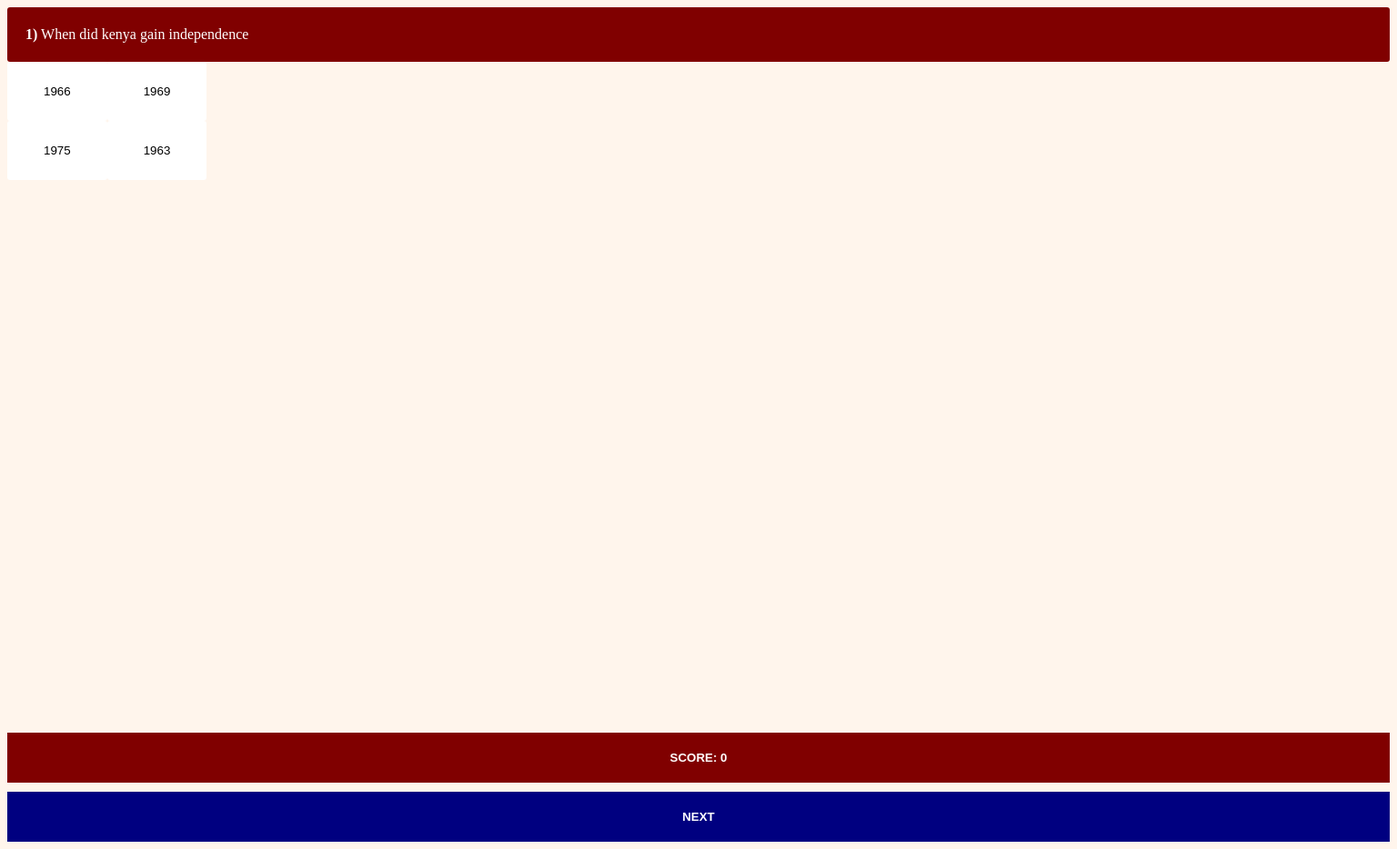
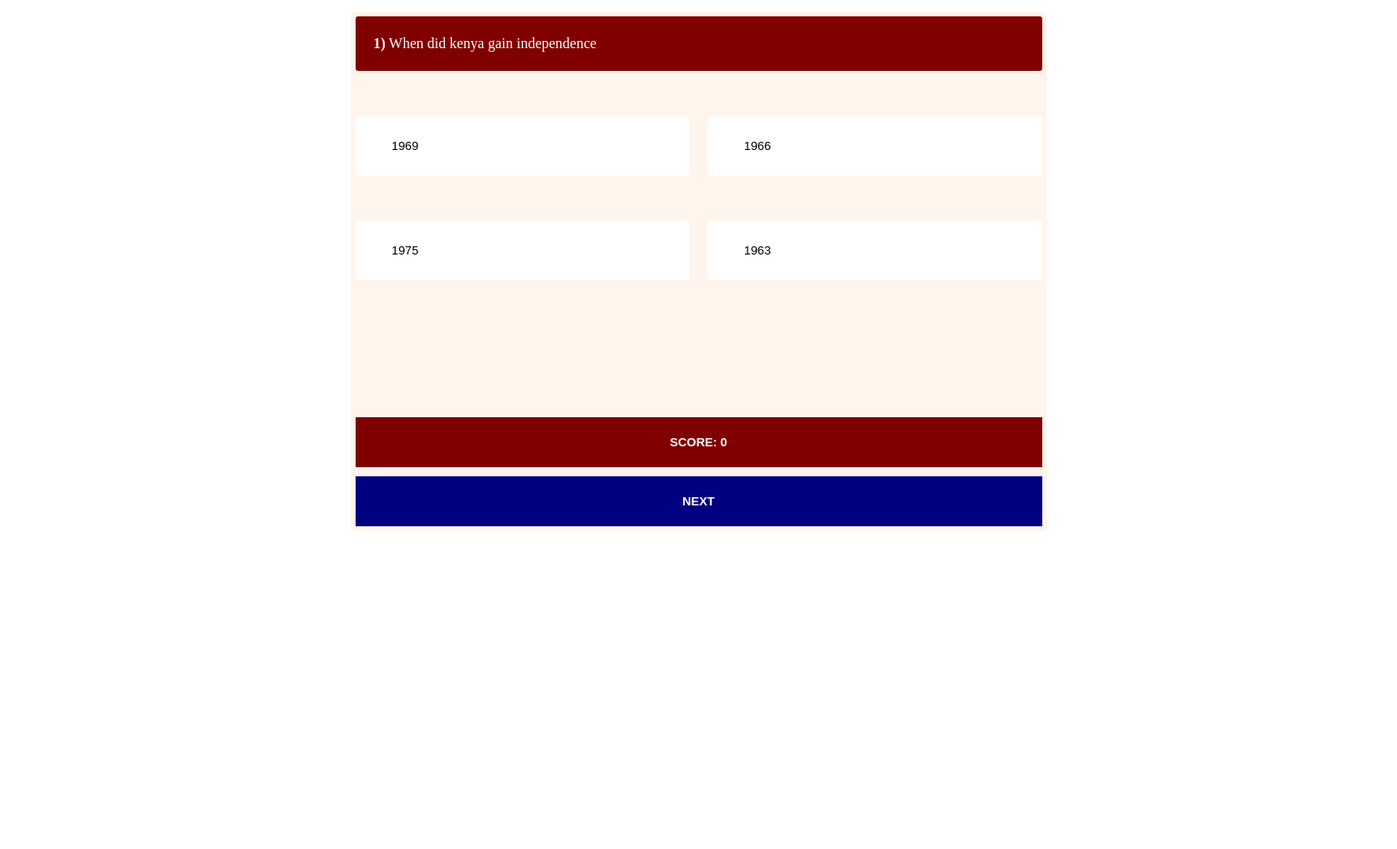
Before and after one commit to emedee/startng-task4, a plain HTML site: page index.html in a window 1536 px wide. Shown: the whole page at 91% size. After the commit the page ends 800 px from the top, so only its background shows below. Drawn offline with Linux system fonts and the light colour scheme.

Commit message:
responsive breakpoints

```diff
--- a/index.html
+++ b/index.html
@@ -15,15 +15,15 @@
             </div>
             <div class="options">
                 <div class="row">
+                    <div class="column white mr">
+                        <button class="answerOne">1969</button>
+                    </div>
                     <div class="column white">
                         <button class="answerOne">1966</button>
                     </div>
-                    <div class="column white">
-                        <button class="answerOne">1969</button>
-                    </div>
                 </div>
                 <div class="row">
-                    <div class="column white">
+                    <div class="column white mr">
                         <button class="answerOne">1975</button>
                     </div>
                     <div class="column white">
@@ -38,7 +38,7 @@
             </div>
             <div class="options">
                 <div class="row">
-                    <div class="column white two">
+                    <div class="column white two mr">
                         <button class="answerTwo">Neymar jnr</button>
                     </div>
                     <div class="column white two">
@@ -46,7 +46,7 @@
                     </div>
                 </div>
                 <div class="row">
-                    <div class="column white two">
+                    <div class="column white two mr">
                         <button class="answerTwo">Lionel Messi</button>
                     </div>
                     <div class="column white two">
@@ -61,7 +61,7 @@
             </div>
             <div class="options">
                 <div class="row">
-                    <div class="column white three">
+                    <div class="column white three mr">
                         <button class="answerThree">1923</button>
                     </div>
                     <div class="column white three">
@@ -69,7 +69,7 @@
                     </div>
                 </div>
                 <div class="row">
-                    <div class="column white three">
+                    <div class="column white three mr">
                         <button class="answerThree">1960</button>
                     </div>
                     <div class="column white three">
@@ -84,7 +84,7 @@
             </div>
             <div class="options">
                 <div class="row">
-                    <div class="column white four">
+                    <div class="column white four mr">
                         <button class="answerFour">Xyluz</button>
                     </div>
                     <div class="column white four">
@@ -92,7 +92,7 @@
                     </div>
                 </div>
                 <div class="row">
-                    <div class="column white four">
+                    <div class="column white four mr">
                         <button class="answerFour">Mark Essien</button>
                     </div>
                     <div class="column white four">
@@ -107,7 +107,7 @@
             </div>
             <div class="options">
                 <div class="row">
-                    <div class="column white five">
+                    <div class="column white five mr">
                         <button class="answerFive">1</button>
                     </div>
                     <div class="column white five">
@@ -115,7 +115,7 @@
                     </div>
                 </div>
                 <div class="row">
-                    <div class="column white five">
+                    <div class="column white five mr">
                         <button class="answerFive">0</button>
                     </div>
                     <div class="column white five">
@@ -126,9 +126,6 @@
         </div>
         <div class="questionOne">
             <p class="final-score"></p>
-            <!-- <div class="button">
-                <button class="btn-red">SCORE: <span class="scores"></span></button>
-            </div> -->
         </div>
         <div class="button">
             <button class="btn-red">SCORE: <span class="scores"></span></button>
--- a/script.js
+++ b/script.js
@@ -49,7 +49,7 @@ analyzeResult = (index, parameter, color, correctOption) => {
 
     }
 }
-analyzeResult(1, answerOne, white, answers.one)
+analyzeResult(0, answerOne, white, answers.one)
 analyzeResult(1, answerTwo, whiteTwo, answers.two)
 analyzeResult(2, answerThree, whiteThree, answers.three)
 analyzeResult(2, answerFour, whiteFour, answers.four)
--- a/style.css
+++ b/style.css
@@ -5,21 +5,87 @@
     .white{
         margin-top: 20px !important;
     }
+    body{
+        background: rgba(255, 218, 185, 0.267);
+        padding: 5px !important;
+    }
+    .button{
+        margin-top: 40% !important;
+    }
 }
-@media (min-width: 0px) and (max-width: 340px) {
-
+@media (min-width: 768px ){
+    .row{
+        margin-top: 50px !important;
+    }
+    .column{
+        width: 100%
+    }
+    .button{
+        margin-top: 20% !important;
+    }
+    body{
+        background: rgba(255, 218, 185, 0.267);
+        padding: 5px !important;
+    }
+    .body{
+        width: 100% !important;
+        border-radius: 3px 3px 0px 0px !important;
+    }
+    .mr{
+        margin-right: 20px !important;
+    }
 }
-@media (min-width: 576px ) and (max-width: 900px ) {
-
+@media (min-width: 1024px ) {
+    .row{
+        margin-top: 50px !important;
+    }
+    .column{
+        width: 100%
+    }
+    .button{
+        margin-top: 20% !important;
+    }
+    body{
+        background: transparent !important;
+        padding: 5px !important;
+    }
+    .body{
+        width: 70% !important;
+        margin-left: auto !important;
+        margin-right: auto !important;
+        border-radius: 3px 3px 0px 0px !important;
+        background: rgba(255, 218, 185, 0.267) !important;
+        padding: 5px !important;
+    }
+    .mr{
+        margin-right: 20px !important;
+    }
 }
-@media (min-width: 910px ) and (max-width: 1200px ) {
-
-}
-@media (min-width: 1300px ) and (max-width: 1440px ){
-
-}
-body{
-    background: rgba(255, 218, 185, 0.267);
+@media (min-width: 1300px ){
+    .row{
+        margin-top: 50px !important;
+    }
+    .column{
+        width: 100%
+    }
+    .button{
+        margin-top: 20% !important;
+    }
+    body{
+        background: transparent !important;
+        padding: 5px !important;
+    }
+    .body{
+        width: 50% !important;
+        margin-left: auto !important;
+        margin-right: auto !important;
+        border-radius: 3px 3px 0px 0px !important;
+        background: rgba(255, 218, 185, 0.267) !important;
+        padding: 5px !important;
+    }
+    .mr{
+        margin-right: 20px !important;
+    }
 }
 .row{
     display: flex;
@@ -58,6 +124,9 @@ body{
     text-align: left;
     border: none;
 }
+.answerOne, .answerTwo, .answerThree, .answerFour, .answerFive:hover{
+    cursor: pointer;
+}
 .btn-red{
     text-align: center;
     color: white;
@@ -89,6 +158,6 @@ body{
 .active{
     display: block;
 }
-.button{
+/* .button{
     margin-top: 40%;
-}
+} */
```
